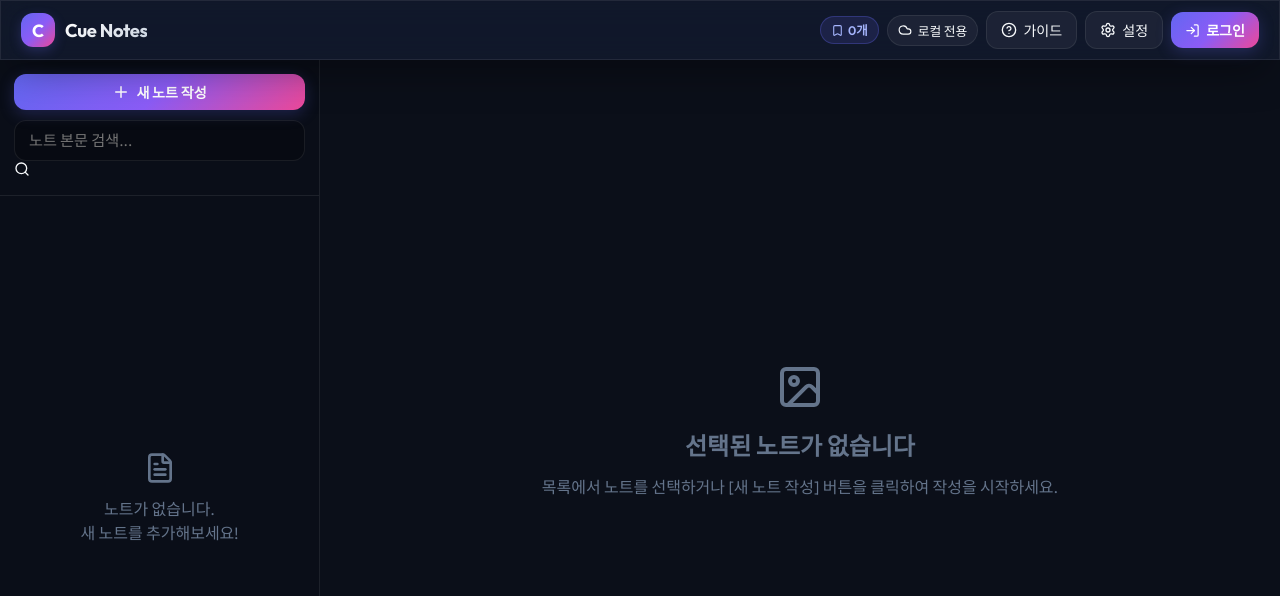
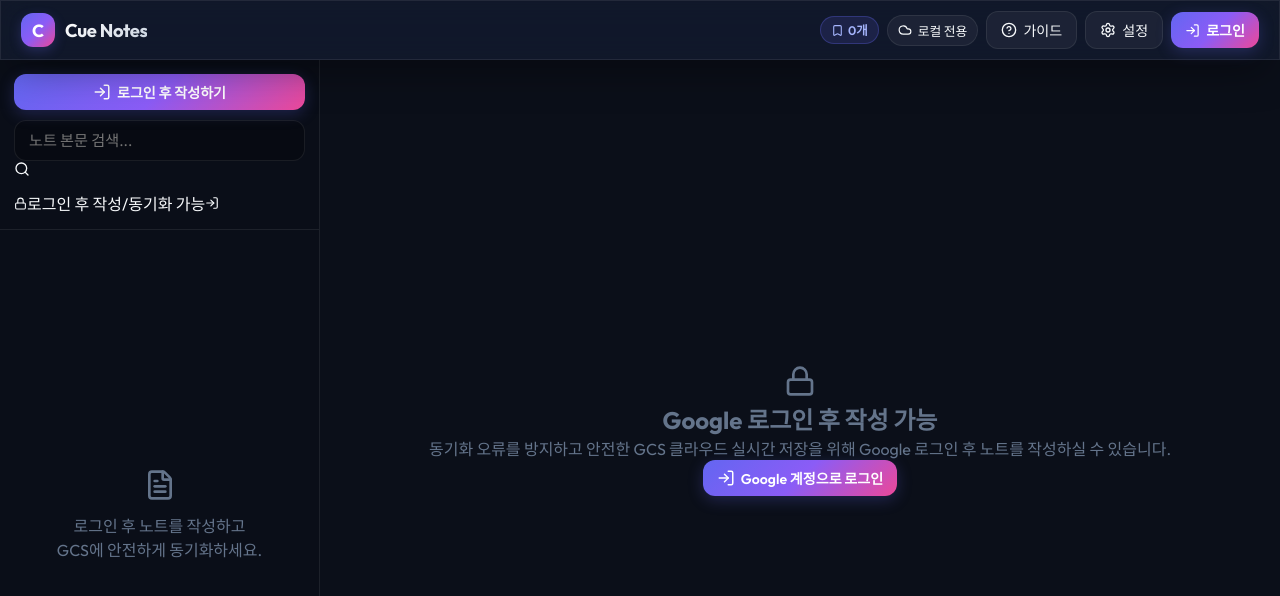
Before and after one commit to wingycoo/cue, a React (Vite) app: page / in a window 1280 px wide. Shown: the top 596 px of the page. Built offline with nearby package versions, Linux system fonts and the light colour scheme.

Commit message:
feat: require login to create/edit notes to avoid sync conflicts and optimize login prompt flow

```diff
--- a/src/App.tsx
+++ b/src/App.tsx
@@ -86,6 +86,8 @@
           notes={notes}
           selectedNoteId={selectedNoteId}
           searchQuery={searchQuery}
+          isLoggedIn={!!accessToken}
+          onLogin={handleLogin}
           onSearchChange={setSearchQuery}
           onSelectNote={handleSelectNote}
           onCreateNote={handleCreateNote}
@@ -95,6 +97,8 @@
 
         <Editor
           note={selectedNote}
+          isLoggedIn={!!accessToken}
+          onLogin={handleLogin}
           onUpdateNote={updateNote}
           onDeleteNote={deleteNote}
           onTogglePin={togglePin}
--- a/src/components/Editor.tsx
+++ b/src/components/Editor.tsx
@@ -20,11 +20,15 @@
   ChevronLeft,
   Copy,
   Check,
+  Lock,
+  LogIn,
 } from 'lucide-react';
 import type { Note } from '../types';
 
 interface EditorProps {
   note: Note | null;
+  isLoggedIn: boolean;
+  onLogin: () => void;
   onUpdateNote: (fields: Partial<Note> & { id: string }) => void;
   onDeleteNote: (id: string) => void;
   onTogglePin: (id: string) => void;
@@ -34,6 +38,8 @@
 
 export const Editor: React.FC<EditorProps> = ({
   note,
+  isLoggedIn,
+  onLogin,
   onUpdateNote,
   onDeleteNote,
   onTogglePin,
@@ -44,6 +50,7 @@
   const [copied, setCopied] = useState(false);
 
   const editor = useEditor({
+    editable: isLoggedIn,
     extensions: [
       StarterKit,
       Image.configure({
@@ -51,12 +58,14 @@
         allowBase64: true,
       }),
       Placeholder.configure({
-        placeholder: '이곳에 자유롭게 업무 노트를 작성하세요... (이미지를 끌어다 놓거나 붙여넣으실 수 있습니다)',
+        placeholder: isLoggedIn
+          ? '이곳에 자유롭게 업무 노트를 작성하세요... (이미지를 끌어다 놓거나 붙여넣으실 수 있습니다)'
+          : 'Google 계정으로 로그인 후 편집할 수 있습니다.',
       }),
     ],
     content: note?.content || '',
     onUpdate: ({ editor }) => {
-      if (note) {
+      if (note && isLoggedIn) {
         onUpdateNote({
           id: note.id,
           content: editor.getHTML(),
@@ -65,22 +74,26 @@
     },
     editorProps: {
       handleDrop: (view, event, _slice, moved) => {
+        if (!isLoggedIn) return false;
         if (!moved && event.dataTransfer && event.dataTransfer.files && event.dataTransfer.files[0]) {
           const file = event.dataTransfer.files[0];
           if (file.type.startsWith('image/')) {
             event.preventDefault();
-            onUploadImage(file).then((url) => {
+            onUploadImage(file)
+              .then((url) => {
                 const { schema } = view.state;
                 const node = schema.nodes.image.create({ src: url });
                 const transaction = view.state.tr.insert(view.state.selection.from, node);
                 view.dispatch(transaction);
-            }).catch(console.error);
+              })
+              .catch(console.error);
             return true;
           }
         }
         return false;
       },
       handlePaste: (view, event) => {
+        if (!isLoggedIn) return false;
         const items = event.clipboardData?.items;
         if (items) {
           for (let i = 0; i < items.length; i++) {
@@ -89,12 +102,14 @@
               const file = item.getAsFile();
               if (file) {
                 event.preventDefault();
-                onUploadImage(file).then((url) => {
+                onUploadImage(file)
+                  .then((url) => {
                     const { schema } = view.state;
                     const node = schema.nodes.image.create({ src: url });
                     const transaction = view.state.tr.insert(view.state.selection.from, node);
                     view.dispatch(transaction);
-                }).catch(console.error);
+                  })
+                  .catch(console.error);
                 return true;
               }
             }
@@ -105,6 +120,13 @@
     },
   });
 
+  // Keep editable in sync
+  useEffect(() => {
+    if (editor) {
+      editor.setEditable(isLoggedIn);
+    }
+  }, [editor, isLoggedIn]);
+
   // Keep editor content in sync when selected note changes
   useEffect(() => {
     if (editor && note) {
@@ -114,6 +136,32 @@
     }
   }, [note?.id, editor]);
 
+  // 1. Not logged in AND no note selected: Show Login Required Landing Card
+  if (!isLoggedIn && !note) {
+    return (
+      <div className="editor-workspace empty-state">
+        <div className="p-8 rounded-3xl bg-indigo-500/10 border border-indigo-500/25 max-w-md mx-4 text-center shadow-2xl backdrop-blur-xl">
+          <div className="w-16 h-16 rounded-2xl bg-indigo-500/20 text-indigo-400 mx-auto mb-4 flex items-center justify-center shadow-lg shadow-indigo-500/15">
+            <Lock size={32} />
+          </div>
+          <h2 className="text-xl font-bold text-white mb-2">Google 로그인 후 작성 가능</h2>
+          <p className="text-sm text-slate-300 mb-6 leading-relaxed">
+            동기화 오류를 방지하고 안전한 GCS 클라우드 실시간 저장을 위해 Google 로그인 후 노트를 작성하실 수 있습니다.
+          </p>
+          <button
+            type="button"
+            className="glass-btn btn-primary w-full justify-center py-3 text-base shadow-lg"
+            onClick={onLogin}
+          >
+            <LogIn size={18} />
+            <span>Google 계정으로 로그인</span>
+          </button>
+        </div>
+      </div>
+    );
+  }
+
+  // 2. Logged in AND no note selected: Show Empty Selection Prompt
   if (!note) {
     return (
       <div className="editor-workspace empty-state">
@@ -135,6 +183,10 @@
   }
 
   const handleImageFileSelect = async (e: React.ChangeEvent<HTMLInputElement>) => {
+    if (!isLoggedIn) {
+      onLogin();
+      return;
+    }
     if (e.target.files && e.target.files[0] && editor) {
       const file = e.target.files[0];
       try {
@@ -183,6 +235,24 @@
 
   return (
     <div className="editor-workspace">
+      {/* Read-only login banner if viewing note without login */}
+      {!isLoggedIn && (
+        <div className="p-3 mx-4 mt-3 rounded-xl bg-amber-500/10 border border-amber-500/25 text-xs text-amber-200 flex items-center justify-between">
+          <span className="flex items-center gap-1.5 font-medium">
+            <Lock size={13} className="shrink-0" />
+            <span>읽기 전용 모드입니다. 노트를 편집하거나 새로 작성하려면 Google 로그인이 필요합니다.</span>
+          </span>
+          <button
+            type="button"
+            className="glass-btn btn-primary text-xs py-1 px-3 ml-2 shrink-0"
+            onClick={onLogin}
+          >
+            <LogIn size={13} />
+            <span>로그인하기</span>
+          </button>
+        </div>
+      )}
+
       {/* Editor Header: Back Button + Date Info + Actions */}
       <div className="editor-header">
         <div className="editor-header-left">
@@ -232,8 +302,8 @@
         </div>
       </div>
 
-      {/* Toolbar */}
-      {editor && (
+      {/* Toolbar (Only shown when logged in) */}
+      {isLoggedIn && editor && (
         <div className="editor-toolbar">
           <button
             type="button"
--- a/src/components/Sidebar.tsx
+++ b/src/components/Sidebar.tsx
@@ -1,11 +1,13 @@
 import React from 'react';
-import { Plus, Search, Pin, Trash2, FileText } from 'lucide-react';
+import { Plus, Search, Pin, Trash2, FileText, Lock, LogIn } from 'lucide-react';
 import type { Note } from '../types';
 
 interface SidebarProps {
   notes: Note[];
   selectedNoteId: string | null;
   searchQuery: string;
+  isLoggedIn: boolean;
+  onLogin: () => void;
   onSearchChange: (q: string) => void;
   onSelectNote: (id: string) => void;
   onCreateNote: () => void;
@@ -17,6 +19,8 @@
   notes,
   selectedNoteId,
   searchQuery,
+  isLoggedIn,
+  onLogin,
   onSearchChange,
   onSelectNote,
   onCreateNote,
@@ -41,13 +45,25 @@
     return tmp.textContent || tmp.innerText || '';
   };
 
+  const handleCreateClick = () => {
+    if (!isLoggedIn) {
+      onLogin();
+    } else {
+      onCreateNote();
+    }
+  };
+
   const renderCard = (note: Note) => {
     const isActive = note.id === selectedNoteId;
     const plainText = stripHtml(note.content).trim();
 
     // First line or snippet as main card title
     const firstLine = plainText.split('\n')[0] || '';
-    const displayTitle = firstLine ? (firstLine.length > 28 ? firstLine.substring(0, 28) + '...' : firstLine) : '새 업무 노트';
+    const displayTitle = firstLine
+      ? firstLine.length > 28
+        ? firstLine.substring(0, 28) + '...'
+        : firstLine
+      : '새 업무 노트';
     const snippetText = plainText ? plainText : '작성된 내용이 없습니다.';
 
     return (
@@ -89,9 +105,14 @@
   return (
     <aside className="app-sidebar">
       <div className="sidebar-header">
-        <button type="button" className="glass-btn btn-primary w-full justify-center" onClick={onCreateNote}>
-          <Plus size={18} />
-          <span>새 노트 작성</span>
+        <button
+          type="button"
+          className="glass-btn btn-primary w-full justify-center"
+          onClick={handleCreateClick}
+          title={isLoggedIn ? '새 노트 작성' : '구글 로그인 후 새 노트 작성'}
+        >
+          {isLoggedIn ? <Plus size={18} /> : <LogIn size={18} />}
+          <span>{isLoggedIn ? '새 노트 작성' : '로그인 후 작성하기'}</span>
         </button>
 
         <div className="relative">
@@ -107,13 +128,39 @@
             className="absolute left-3 top-1/2 -translate-y-1/2 text-slate-400"
           />
         </div>
+
+        {!isLoggedIn && (
+          <div
+            className="p-2.5 rounded-xl bg-indigo-500/10 border border-indigo-500/25 text-xs text-indigo-300 flex items-center justify-between cursor-pointer hover:bg-indigo-500/20 transition"
+            onClick={onLogin}
+            title="클릭하여 구글 로그인"
+          >
+            <span className="flex items-center gap-1.5 font-medium">
+              <Lock size={13} />
+              <span>로그인 후 작성/동기화 가능</span>
+            </span>
+            <LogIn size={14} className="shrink-0 text-indigo-400" />
+          </div>
+        )}
       </div>
 
       <div className="note-list-scroll">
         {notes.length === 0 ? (
           <div className="empty-state py-12">
             <FileText size={32} className="opacity-40" />
-            <p className="text-sm">노트가 없습니다.<br />새 노트를 추가해보세요!</p>
+            <p className="text-sm">
+              {isLoggedIn ? (
+                <>
+                  노트가 없습니다.
+                  <br />새 노트를 추가해보세요!
+                </>
+              ) : (
+                <>
+                  로그인 후 노트를 작성하고
+                  <br />GCS에 안전하게 동기화하세요.
+                </>
+              )}
+            </p>
           </div>
         ) : (
           <>
--- a/src/hooks/useNotes.ts
+++ b/src/hooks/useNotes.ts
@@ -182,7 +182,7 @@
       alert('Google Client ID를 설정 페이지에서 먼저 입력해 주세요.');
       return;
     }
-    requestGoogleLogin();
+    requestGoogleLogin(false);
   };
 
   const handleLogout = () => {
@@ -197,7 +197,7 @@
     setErrorModalInfo(null);
     setTimeout(() => {
       try {
-        requestGoogleLogin();
+        requestGoogleLogin(true);
       } catch (e) {
         console.error(e);
       }
@@ -205,6 +205,11 @@
   };
 
   const createNewNote = async () => {
+    if (!accessToken) {
+      handleLogin();
+      return;
+    }
+
     const newNote: Note = {
       id: `note_${Date.now()}_${Math.random().toString(36).substring(2, 7)}`,
       title: '',
--- a/src/services/auth.ts
+++ b/src/services/auth.ts
@@ -100,11 +100,11 @@
   });
 }
 
-export function requestGoogleLogin(): void {
+export function requestGoogleLogin(forceConsent = false): void {
   if (!tokenClient) {
     throw new Error('Google OAuth client not initialized. Please set Google Client ID in settings.');
   }
-  tokenClient.requestAccessToken({ prompt: 'consent' });
+  tokenClient.requestAccessToken(forceConsent ? { prompt: 'consent' } : { prompt: '' });
 }
 
 export function googleLogout(): void {
```
Lines whose indentation alone changed are shown as unchanged.
